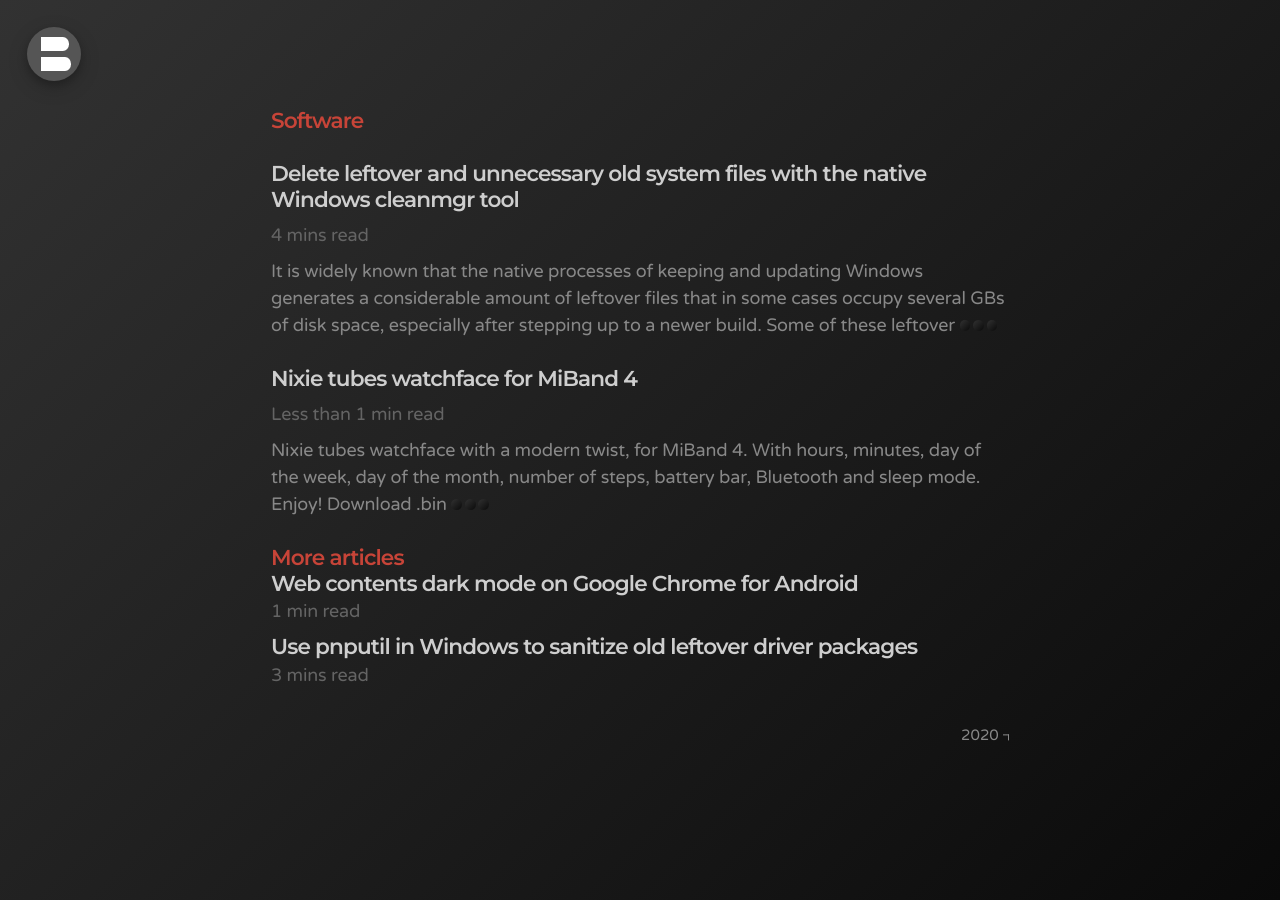
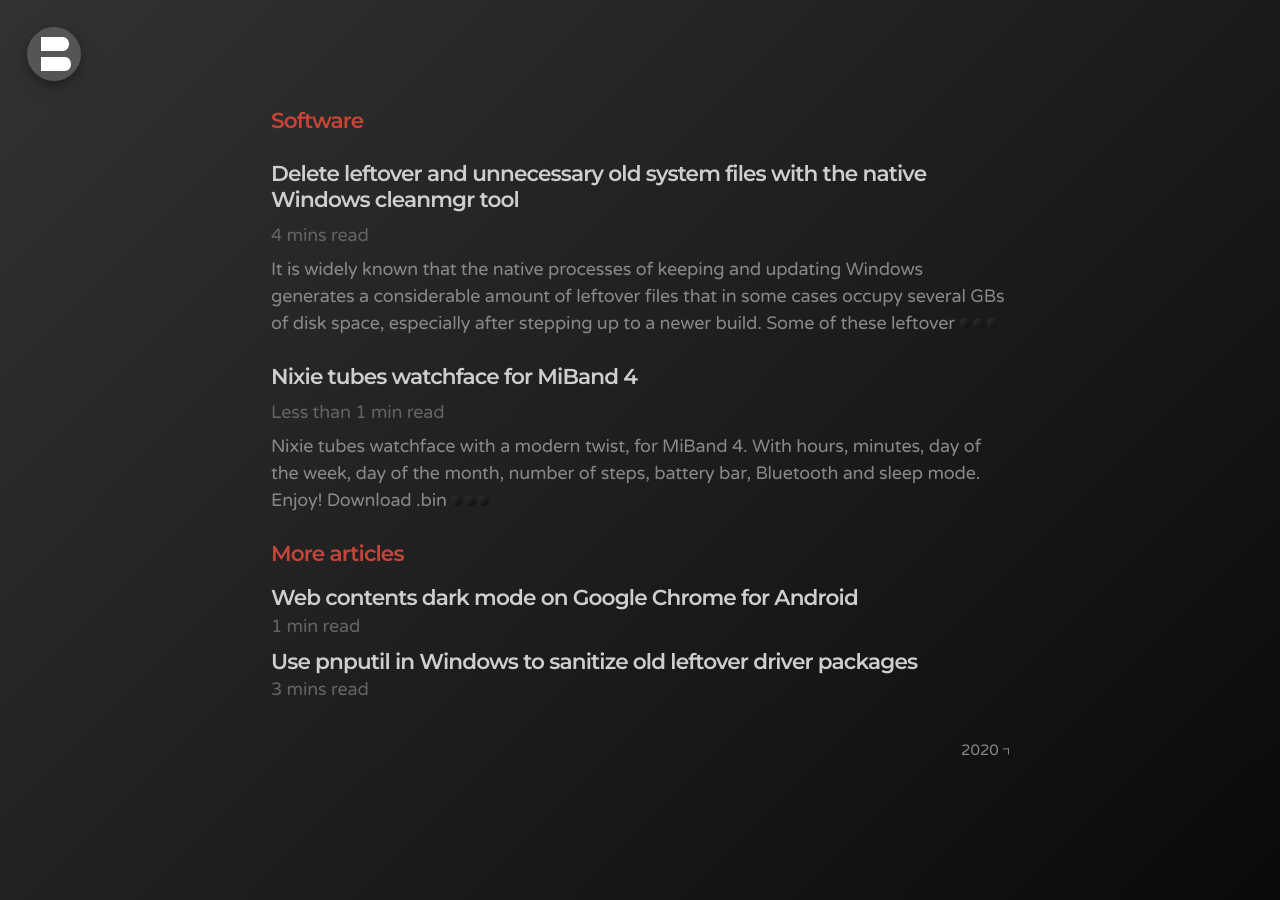
Before and after one commit to bonina/bonina.github.io, a Jekyll site: the page built from software.md, in a window 1280 px wide. Built offline with Jekyll 4.4.1, drawn with Linux system fonts in a browser that asks for light colours.

Commit message:
Update software.md

```diff
--- a/software.md
+++ b/software.md
@@ -9,7 +9,7 @@
     <h1 class="post-title-categories">
       <a href="{{ site.baseurl }}{{ post.url }}">{{ post.title }}</a>
     </h1>
-    <div class="post-categories" style="margin-top: 0.1rem;margin-bottom: 0.5rem;">
+    <div class="post-categories" style="margin-top: 0rem;margin-bottom: 0.4rem;">
       {% include readtime.html %}
     </div>
     {% assign ncut = 250 %}
@@ -18,7 +18,7 @@
   </article>
 {% endfor %}
 
-<h1 class="page-title categories">More articles</h1>
+<h1 class="page-title categories" style="margin-bottom: 1rem;">More articles</h1>
 {% for post in site.categories.Software limit: 10 offset: 2 %}
   <article class="categories-categories">
     <h1 class="post-title">
```
